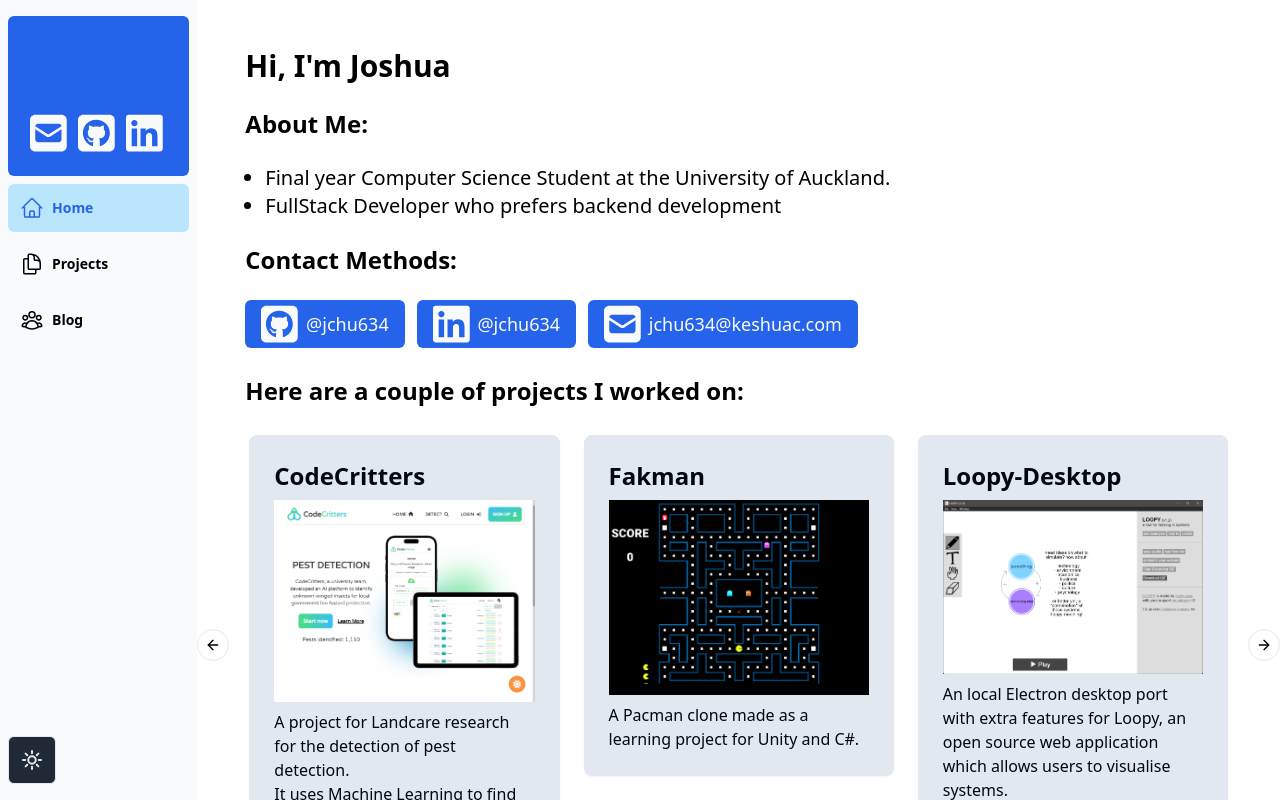
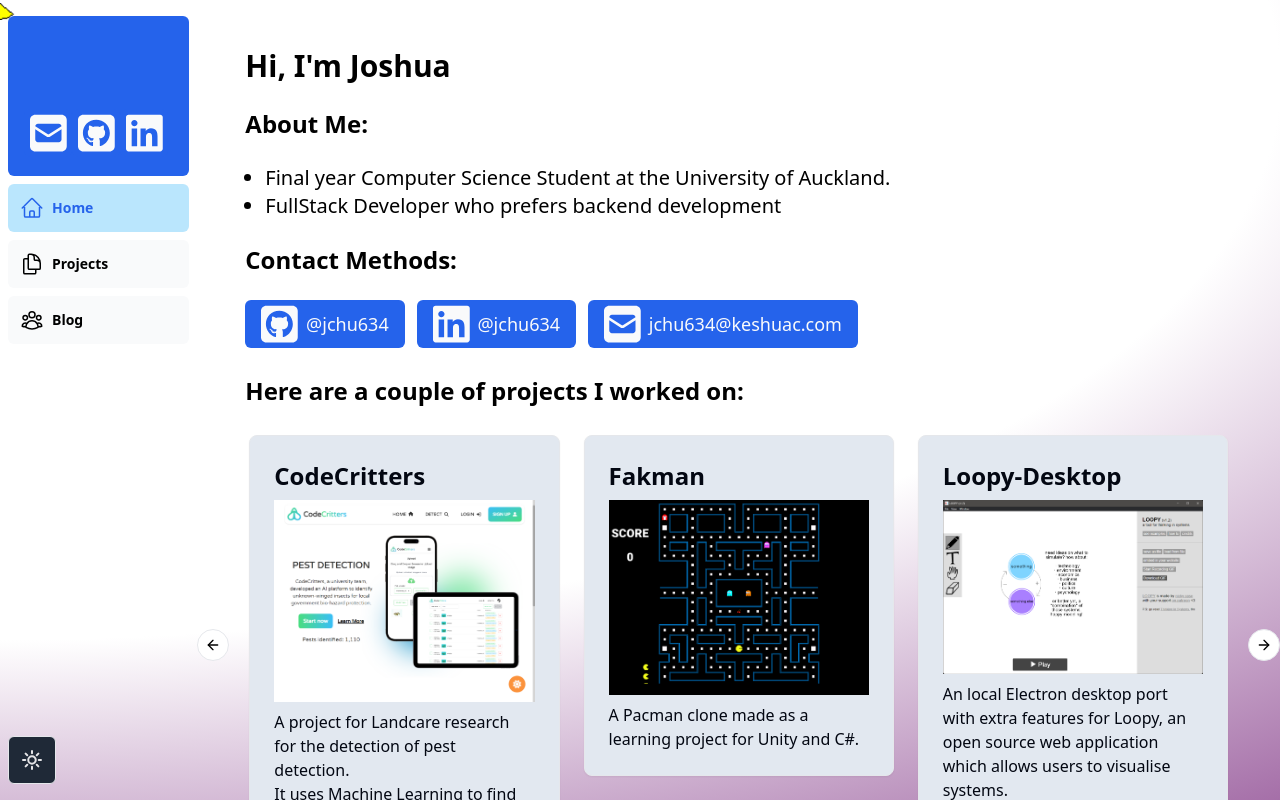
Before and after one commit to jchu634/Portfolio, a Next.js app: page / in a window 1280 px wide. Built offline with nearby package versions, Linux system fonts and the light colour scheme; what tailwindcss-animated would draw is missing.

Commit message:
Made background a gradient, made sidenav spacing div transparent

```diff
--- a/app/layout.tsx
+++ b/app/layout.tsx
@@ -29,8 +29,8 @@
           enableSystem
           disableTransitionOnChange
         >
-          <div className="flex flex-col-reverse md:flex-row h-screen">
-            <div className="w-full md:w-64 fixed bottom-0 z-10 bg-gray-50 dark:bg-black md:relative">
+          <div className="flex flex-col-reverse md:flex-row h-screen [background:radial-gradient(200%_140%_at_0%_10%,#FFF_50%,#701a75_100%)] dark:[background:radial-gradient(200%_140%_at_0%_10%,#000_50%,#701a75_100%)]">
+            <div className="w-full md:w-64 fixed bottom-0 z-10 bg-gray-5 md:relative">
                 <SideNav />
             </div>
             <div className="flex-grow p-6 pb-48 overflow-y-auto md:p-12">{children}</div>
--- a/components/sidenav.tsx
+++ b/components/sidenav.tsx
@@ -60,7 +60,7 @@
 
       <div className="flex grow flex-row justify-between space-x-2 md:flex-col md:space-x-0 md:space-y-2">
         <NavLinks />
-        <div className="hidden h-auto w-full grow rounded-md bg-gray-50 dark:bg-black md:block"></div>
+        <div className="hidden h-auto w-full grow rounded-md bg-transparent dark:bg-transparent md:block"></div>
 
         <DropdownMenu>
           <DropdownMenuTrigger asChild>
```
